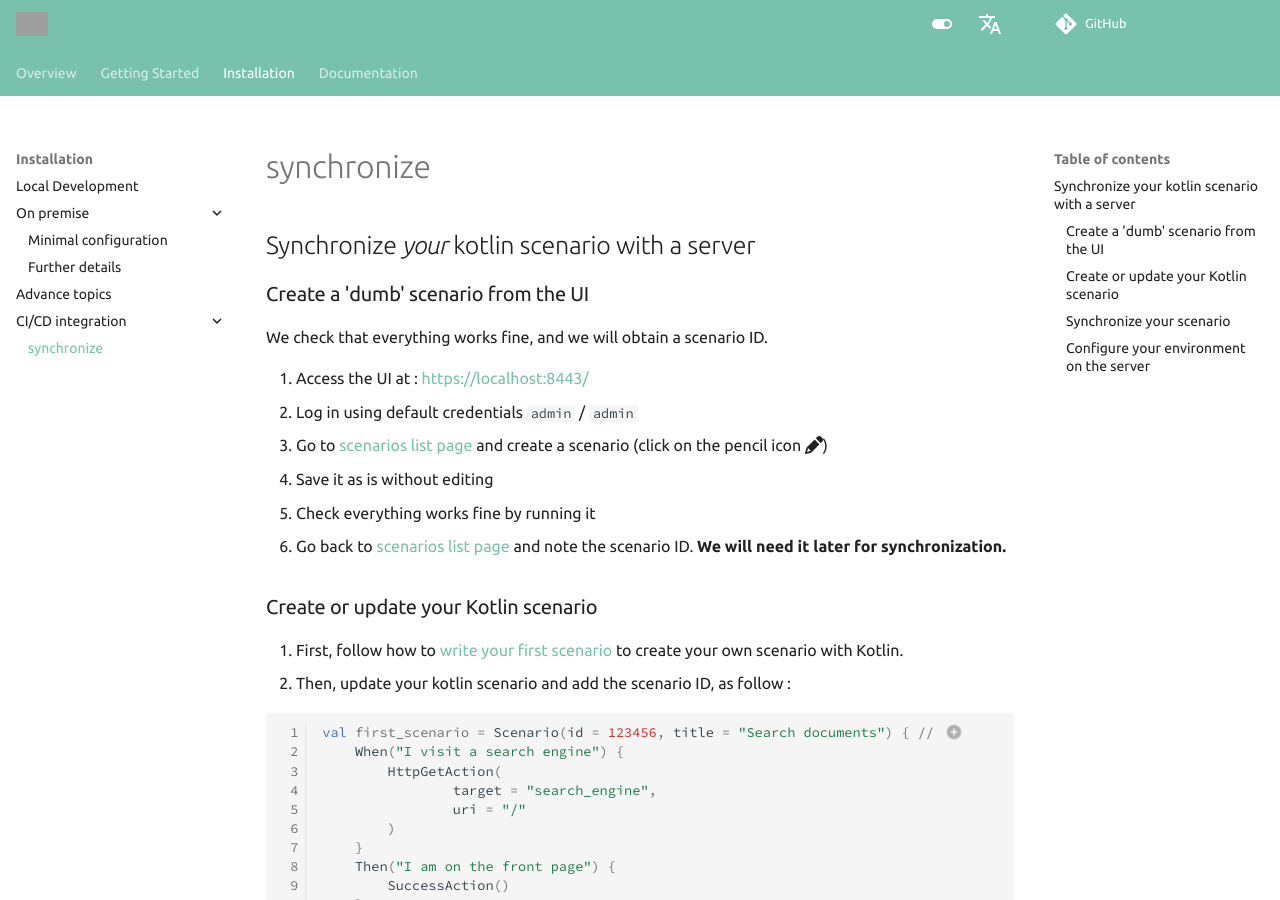
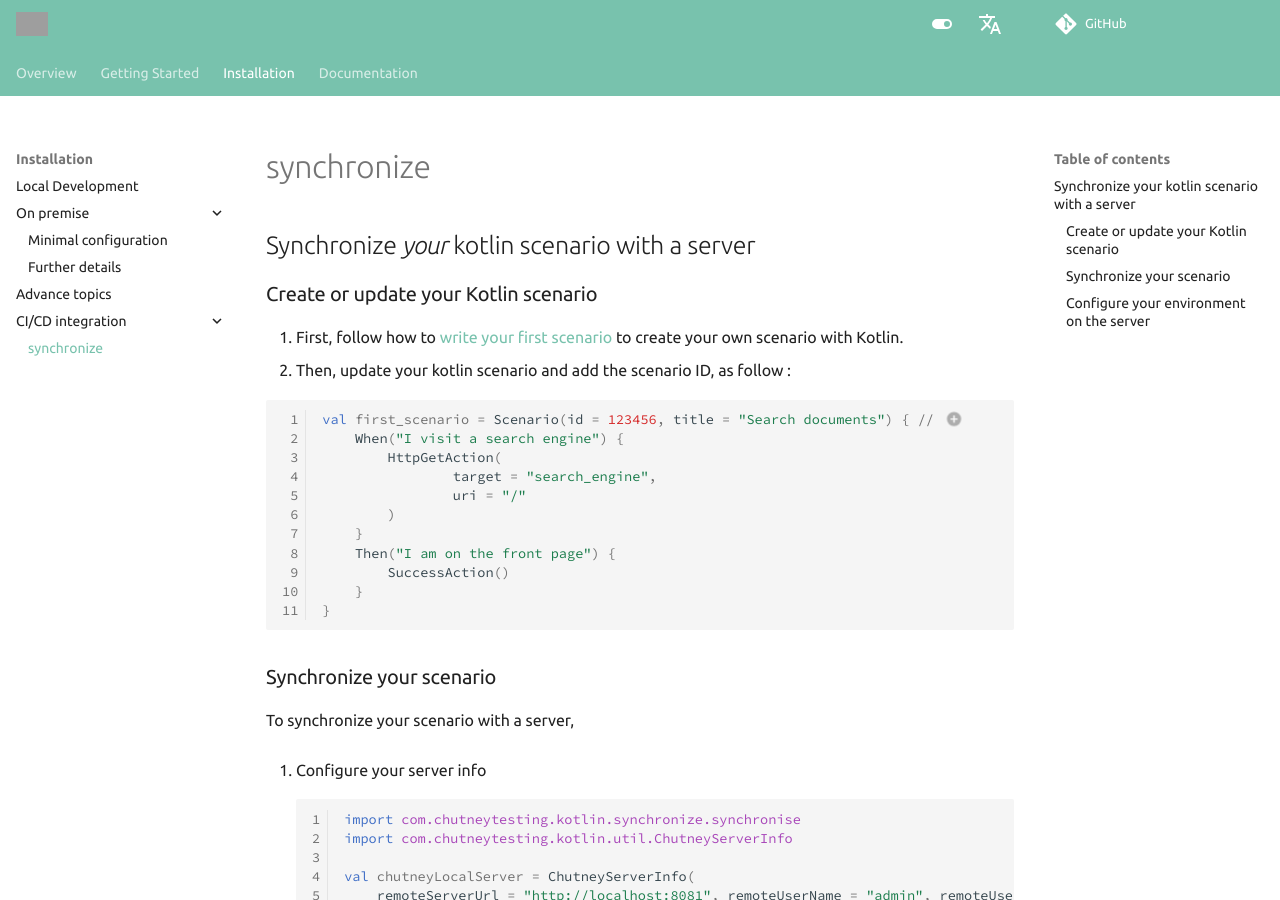
Before and after one commit to chutney-testing/chutney-testing.github.io-legacy, an MkDocs documentation site: the page built from docs/installation/ci_cd/scenario_sync.md, in a window 1280 px wide and 900 px high. Built offline with MkDocs 1.6.1 and Material for MkDocs 9.7.7, drawn with Linux system fonts in a browser that asks for light colours; comment, search, counter and statistics services are not loaded; grey boxes are pictures that could not be loaded.

Commit message:
review: Remove deprecated scenario syncing step

```diff
--- a/docs/installation/ci_cd/scenario_sync.md
+++ b/docs/installation/ci_cd/scenario_sync.md
@@ -1,15 +1,4 @@
 # Synchronize *your* kotlin scenario with a server
-
-## Create a 'dumb' scenario from the UI
-
-We check that everything works fine, and we will obtain a scenario ID.
-
-1. Access the UI at : [https://localhost:8443/](https://localhost:8443/)
-2. Log in using default credentials `admin` / `admin`
-3. Go to [scenarios list page](https://localhost:8443/#/scenario) and create a scenario (click on the pencil icon :fontawesome-solid-pencil:)
-4. Save it as is without editing
-5. Check everything works fine by running it
-6. Go back to [scenarios list page](https://localhost:8443/#/scenario) and note the scenario ID. **We will need it later for synchronization.**
 
 ## Create or update your Kotlin scenario
 
```
